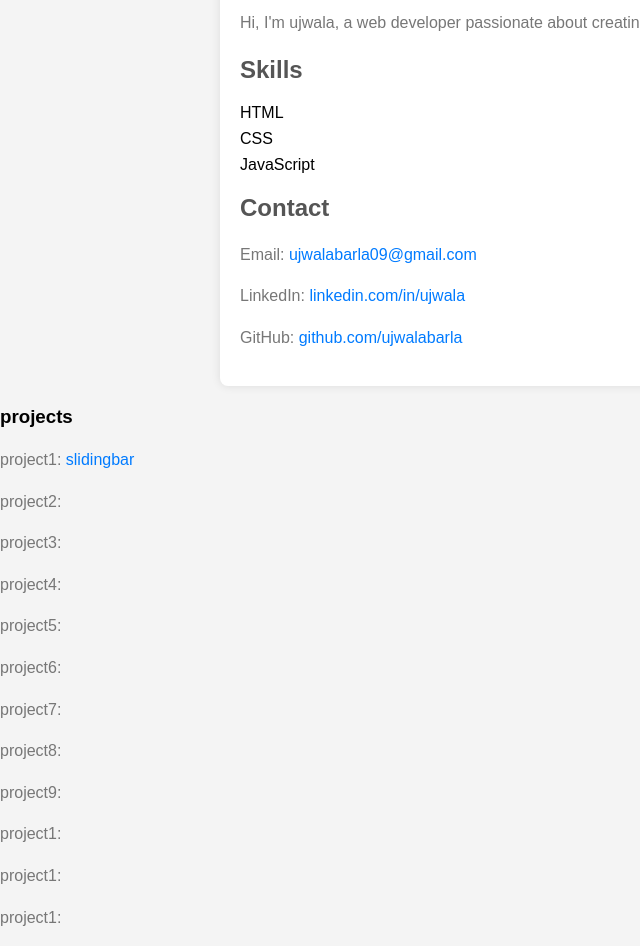
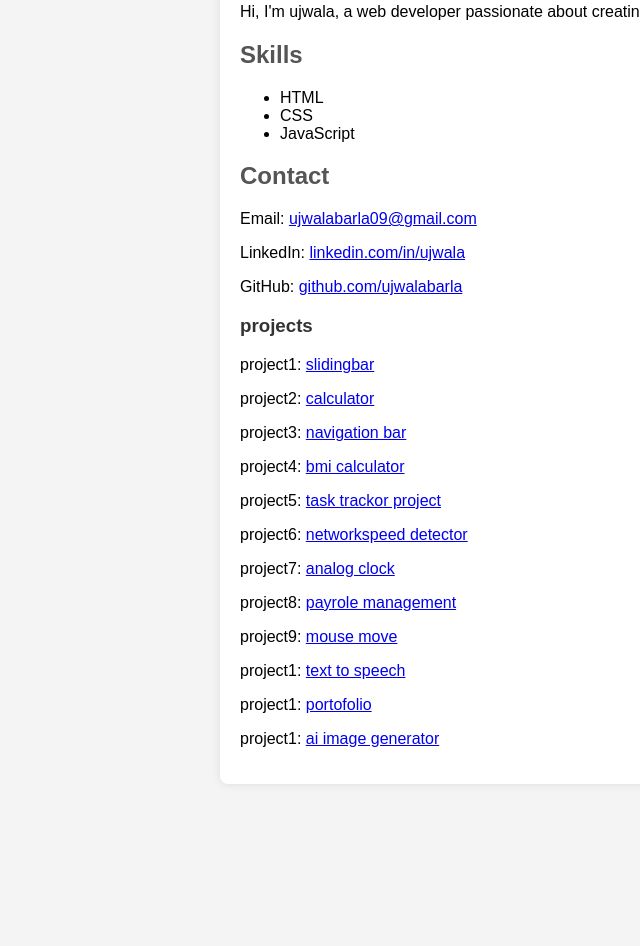
Before and after one commit to ujwalabarla/user09, a plain HTML site: page index.html in a window 1280 px wide. Shown: the part 375-1321 px from the top of the page, without its empty margins (0-640 px from the left). After the commit the page ends 1179 px from the top, so only its background shows below. Drawn offline with Linux system fonts and the light colour scheme.

Commit message:
Update index.html

```diff
--- a/index.html
+++ b/index.html
@@ -41,6 +41,8 @@
     h2 {
       color: #555;
     }
+    h3 {
+      color: #333;
 
     p {
       color: #777;
@@ -65,12 +67,8 @@
       text-decoration: underline;
     }
 
-    footer {
-      text-align: center;
-      padding: 1em;
-      background-color: #333;
-      color: #fff;
-    }
+
+
   </style>
 </head>
 <body>
@@ -99,21 +97,22 @@
     <p>Email: <a href="mailto:your.ujwalabarla09@gmail.com">ujwalabarla09@gmail.com</a></p>
     <p>LinkedIn: <a href="https://www.linkedin.com/in/ujwala" target="_blank">linkedin.com/in/ujwala</a></p>
     <p>GitHub: <a href="https://github.com/ujwalapriya" target="_blank">github.com/ujwalabarla</a></p>
-  </section>
+
 
  <h3>projects</h3>
   <p> project1: <a href="./slidesheet.html" target="_blank">slidingbar</a></p>
-  <p> project2: <a href="calculator.html" target="_blank"></a></p>
-  <p> project3: <a href="navigation.html" target="_blank"></a></p>
-  <p> project4: <a href="bmi.html" target="_blank"></a></p>
-  <p> project5: <a href="tasktrackor.html" target="_blank"></a></p>
-  <p> project6: <a href="networkspeed.html" target="_blank"></a></p>
-  <p> project7: <a href="analogclock.html" target="_blank"></a></p>
-  <p> project8: <a href="payrole.html" target="_blank"></a></p>
-  <p> project9: <a href="mousemove.html" target="_blank"></a></p>
-  <p> project1: <a href="texttospeech.html" target="_blank"></a></p>
-  <p> project1: <a href="portofolio.html" target="_blank"></a></p>
-  <p> project1: <a href="aiimage.html" target="_blank"></a></p>
+  <p> project2: <a href="./calculator.html" target="_blank">calculator</a></p>
+  <p> project3: <a href="./navigation.html" target="_blank">navigation bar</a></p>
+  <p> project4: <a href="./bmi.html" target="_blank">bmi calculator</a></p>
+  <p> project5: <a href="./tasktrackor.html" target="_blank">task trackor project</a></p>
+  <p> project6: <a href="./networkspeed.html" target="_blank">networkspeed detector</a></p>
+  <p> project7: <a href="./analogclock.html" target="_blank">analog clock</a></p>
+  <p> project8: <a href="./payrole.html" target="_blank">payrole management</a></p>
+  <p> project9: <a href="./mousemove.html" target="_blank">mouse move</a></p>
+  <p> project1: <a href="./texttospeech.html" target="_blank">text to speech</a></p>
+  <p> project1: <a href="./portofolio.html" target="_blank">portofolio</a></p>
+  <p> project1: <a href="./aiimage.html" target="_blank">ai image generator</a></p>
+   </section>
 
 </body>
 </html>
```
